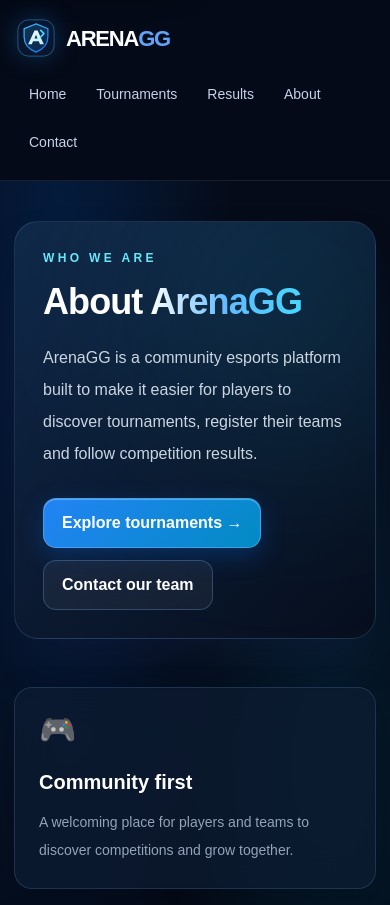
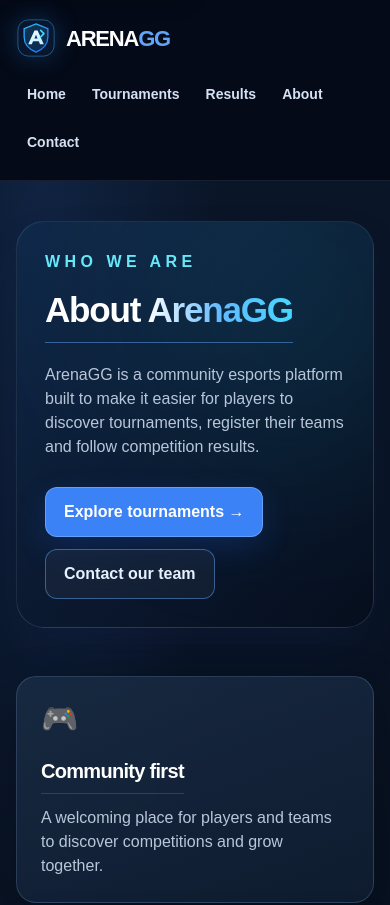
Before and after one commit to MDNOMAANKHAN/arenagg-tournament-app, a Next.js app: page /about in a window 390 px wide. Shown: the top 905 px of the page. Built offline with nearby package versions, Linux system fonts and the light colour scheme.

Commit message:
Introduce accessible ArenaGG design tokens and responsive UI refinements

```diff
--- a/src/app/globals.css
+++ b/src/app/globals.css
@@ -1301,3 +1301,249 @@ input:-webkit-autofill:focus {
     transition-duration: 0.01ms !important;
   }
 }
+
+
+
+/* =========================================================
+   ARENAGG PUBLIC DESIGN SYSTEM — accessible, token-driven UI
+   Spacing follows a 4px rhythm; one electric-blue accent.
+========================================================= */
+:root {
+  color-scheme: dark;
+  --arena-bg: #07101f;
+  --arena-surface-1: #101d31;
+  --arena-surface-2: #15243a;
+  --arena-surface-3: #1b2c45;
+  --arena-panel: var(--arena-surface-1);
+  --arena-border: rgba(148, 190, 240, 0.20);
+  --arena-border-strong: rgba(96, 165, 250, 0.48);
+  --arena-accent: #60a5fa;
+  --arena-accent-strong: #3b82f6;
+  --arena-blue: var(--arena-accent-strong);
+  --arena-cyan: var(--arena-accent);
+  --arena-text: #f5f8ff;
+  --arena-muted: #b1bfd3;
+  --arena-radius-card: 24px;
+  --arena-space-unit: 4px;
+  --arena-shadow-soft: 0 16px 48px rgba(0, 0, 0, 0.24);
+}
+
+html { scroll-padding-top: 96px; }
+
+body {
+  background: var(--arena-bg);
+  color: var(--arena-text);
+  font-size: 16px;
+  line-height: 1.5;
+  text-rendering: optimizeLegibility;
+  -webkit-font-smoothing: antialiased;
+}
+
+.arena-page {
+  background:
+    radial-gradient(ellipse at 12% 0%, rgba(59, 130, 246, 0.13), transparent 36%),
+    linear-gradient(180deg, #0a1527 0%, var(--arena-bg) 52%);
+}
+
+.arena-page p,
+.arena-page li,
+.arena-page td,
+.arena-page label,
+.arena-page input,
+.arena-page select,
+.arena-page textarea {
+  font-size: 16px;
+  line-height: 1.5;
+}
+
+.arena-page p { max-width: 70ch; }
+.arena-page h1,
+.arena-page h2 {
+  text-wrap: balance;
+  letter-spacing: -0.035em;
+}
+.arena-page h1 {
+  padding-bottom: 12px;
+  border-bottom: 1px solid var(--arena-border-strong);
+  width: fit-content;
+  max-width: 100%;
+}
+.arena-page h2 {
+  padding-bottom: 8px;
+  border-bottom: 1px solid var(--arena-border);
+  width: fit-content;
+  max-width: 100%;
+}
+.arena-page .text-xs,
+.arena-page .text-\\[10px\\],
+.arena-page .text-\\[11px\\],
+.arena-page .text-\\[12px\\] {
+  line-height: 1.5;
+}
+
+/* Lift dark surfaces instead of inverting them. */
+.arena-glass,
+.arena-tournament,
+.arena-premium-card,
+.card {
+  background: linear-gradient(160deg, rgba(24, 42, 66, 0.94), rgba(15, 29, 48, 0.96));
+  border-color: var(--arena-border);
+  box-shadow: var(--arena-shadow-soft);
+  backdrop-filter: blur(28px) saturate(135%);
+  -webkit-backdrop-filter: blur(28px) saturate(135%);
+}
+.arena-tournament,
+.arena-premium-card {
+  border-radius: var(--arena-radius-card);
+}
+.arena-tournament > .rounded-xl,
+.arena-premium-card > .rounded-xl {
+  border-radius: calc(var(--arena-radius-card) - 16px);
+}
+
+/* Navigation labels stay close to their destinations. */
+.public-nav-link {
+  display: inline-flex;
+  min-height: 44px;
+  align-items: center;
+  justify-content: center;
+  padding: 8px 12px;
+  border: 1px solid transparent;
+  border-radius: 12px;
+  color: #d5e2f4;
+  font-size: 14px;
+  font-weight: 650;
+  transition: background .18s ease, border-color .18s ease, color .18s ease;
+}
+.public-nav-link:hover,
+.public-nav-link[aria-current="page"] {
+  color: #fff;
+  background: rgba(96, 165, 250, 0.12);
+  border-color: rgba(96, 165, 250, 0.28);
+}
+
+/* One clear primary action; secondary actions remain outlined. */
+.arena-glass-button,
+.btn:not(.light):not(.ghost):not(.danger) {
+  min-height: 44px;
+  border-radius: 12px;
+  background: var(--arena-accent-strong);
+  border: 1px solid rgba(147, 197, 253, 0.45);
+  color: #fff;
+  box-shadow: 0 10px 30px rgba(37, 99, 235, 0.20);
+}
+.arena-glass-secondary,
+.btn.light,
+.btn.ghost {
+  min-height: 44px;
+  border-radius: 12px;
+  background: rgba(255, 255, 255, 0.045);
+  border: 1px solid var(--arena-border-strong);
+  color: #e6f0ff;
+  box-shadow: none;
+}
+.arena-filter {
+  display: inline-flex;
+  min-height: 44px;
+  align-items: center;
+  justify-content: center;
+  padding: 8px 16px;
+  border-radius: 12px;
+  border-color: var(--arena-border);
+  color: #d5e2f4;
+}
+.arena-filter.active,
+.arena-filter[aria-current="page"] {
+  background: rgba(59, 130, 246, 0.18);
+  border-color: var(--arena-accent);
+  color: #fff;
+}
+
+/* Inputs: label and field are visually grouped; errors sit beside fields. */
+.arena-page label,
+.arena-page .l {
+  display: block;
+  margin-bottom: 4px;
+  color: #d3deed;
+  font-size: 14px;
+  font-weight: 700;
+  letter-spacing: 0;
+  text-transform: none;
+}
+.arena-page input,
+.arena-page select,
+.arena-page textarea,
+.input {
+  min-height: 44px;
+  padding: 12px 16px;
+  border-radius: 12px;
+  background: var(--arena-surface-2);
+  border: 1px solid var(--arena-border);
+  color: var(--arena-text);
+  font-size: 16px;
+}
+.arena-page input:focus,
+.arena-page select:focus,
+.arena-page textarea:focus,
+.input:focus {
+  border-color: var(--arena-accent);
+  outline: 2px solid rgba(96, 165, 250, 0.22);
+  outline-offset: 1px;
+  box-shadow: 0 0 0 4px rgba(96, 165, 250, 0.12);
+}
+.field-error,
+[aria-invalid="true"] + .field-error,
+.form-error {
+  display: block;
+  margin-top: 4px;
+  color: #fca5a5;
+  font-size: 14px;
+  line-height: 1.45;
+}
+.form-success,
+.field-success {
+  color: #86efac;
+  font-size: 14px;
+}
+
+/* Distinct states remain recognizable without adding a second brand accent. */
+.st { min-height: 28px; align-items: center; }
+.st.ok { background: rgba(34, 197, 94, 0.12); color: #86efac; border-color: rgba(34,197,94,.35); }
+.st.wait { background: rgba(245, 158, 11, 0.12); color: #fcd34d; border-color: rgba(245,158,11,.35); }
+.st.bad { background: rgba(239, 68, 68, 0.12); color: #fca5a5; border-color: rgba(239,68,68,.35); }
+.st.info { background: rgba(96, 165, 250, 0.12); color: #bfdbfe; border-color: rgba(96,165,250,.35); }
+.st.gray { background: rgba(148, 163, 184, 0.10); color: #cbd5e1; border-color: rgba(148,163,184,.28); }
+
+/* Consistent keyboard focus on every interactive control, not links alone. */
+:where(a, button, input, select, textarea, summary, [tabindex]):focus-visible {
+  outline: 2px solid var(--arena-accent);
+  outline-offset: 3px;
+}
+:where(button, a, input, select, textarea) { scroll-margin: 8px; }
+button, [role="button"], a { -webkit-tap-highlight-color: rgba(96, 165, 250, 0.18); }
+.skip-link:focus-visible {
+  z-index: 1000;
+  position: fixed;
+  top: 12px;
+  left: 12px;
+  min-height: 44px;
+  padding: 12px 16px;
+  border-radius: 12px;
+  background: #1d4ed8;
+  color: white;
+}
+
+/* Keep content readable on narrow screens and avoid overlong copy lines. */
+.arena-page .max-w-2xl { max-width: 70ch; }
+.arena-page .text-slate-400,
+.arena-page .text-slate-300 { color: #b8c6d9; }
+.arena-page .text-slate-500 { color: #9aacc4; }
+.arena-page .rounded-3xl { border-radius: 28px; }
+.arena-page .rounded-2xl { border-radius: 20px; }
+
+@media (max-width: 640px) {
+  .public-nav-link { padding-inline: 10px; }
+  .arena-page { padding-inline: 16px; }
+  .arena-hero { min-height: 400px; }
+  .arena-page h1 { font-size: clamp(2rem, 9vw, 3.25rem); }
+}
```
